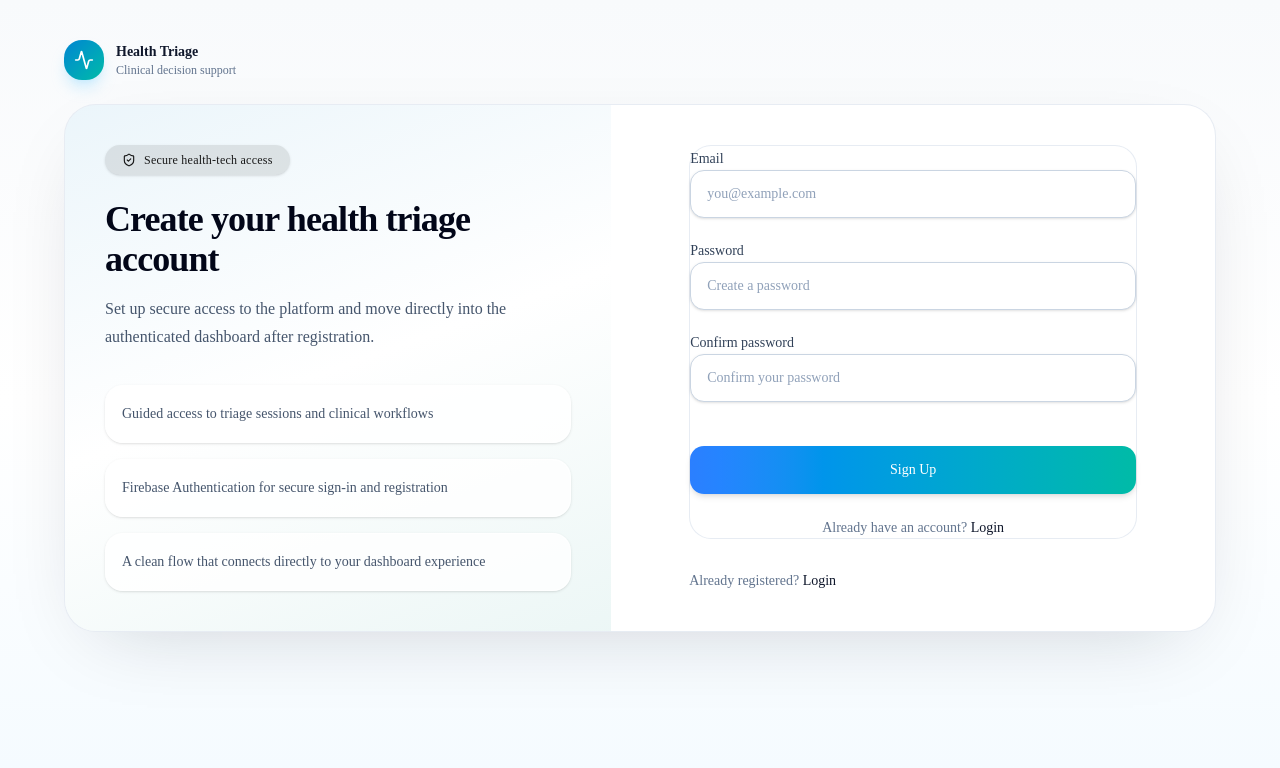
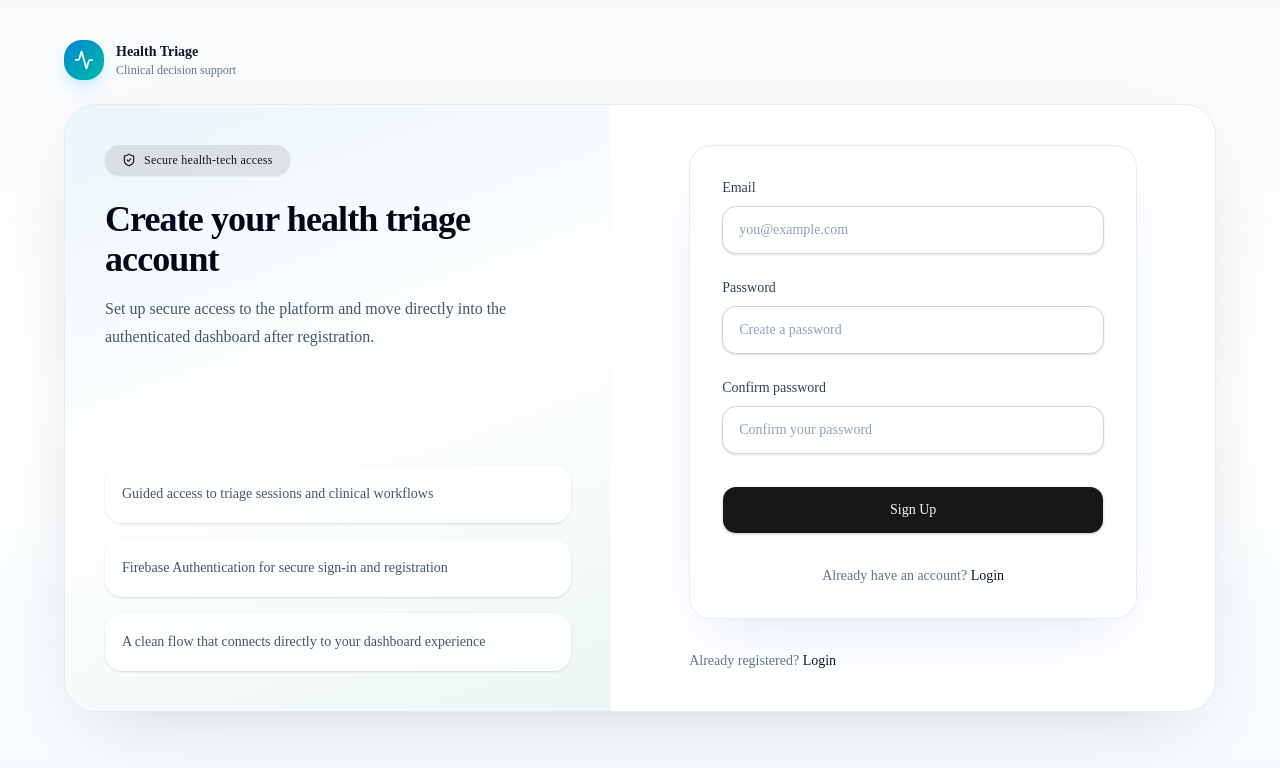
Before and after one commit to HussamKridi/health-triage, a Next.js app: page /signup in a window 1280 px wide. Shown: the top 768 px of the page. Built offline with nearby package versions, Linux system fonts and the light colour scheme; no server answers.

Commit message:
sign up desing fixed

```diff
--- a/components/auth/signup-form.tsx
+++ b/components/auth/signup-form.tsx
@@ -53,11 +53,16 @@ export function SignupForm() {
   }
 
   return (
-    <Card className="border-slate-200/80 shadow-none">
-      <CardContent className="p-0">
-        <form onSubmit={handleSubmit} className="space-y-5">
-          <div className="space-y-2">
-            <Label htmlFor="signup-email">Email</Label>
+    <Card className="border-slate-200/80 shadow-[0_24px_60px_-28px_rgba(37,99,235,0.22)]">
+      <CardContent className="p-6 sm:p-8">
+        <form onSubmit={handleSubmit} className="space-y-6">
+          <div>
+            <Label
+              htmlFor="signup-email"
+              className="mb-2 block text-sm font-medium text-slate-700"
+            >
+              Email
+            </Label>
             <Input
               id="signup-email"
               type="email"
@@ -66,11 +71,17 @@ export function SignupForm() {
               value={email}
               onChange={(event) => setEmail(event.target.value)}
               disabled={isSubmitting}
+              className="border-slate-300 bg-white px-4 py-3"
             />
           </div>
 
-          <div className="space-y-2">
-            <Label htmlFor="signup-password">Password</Label>
+          <div>
+            <Label
+              htmlFor="signup-password"
+              className="mb-2 block text-sm font-medium text-slate-700"
+            >
+              Password
+            </Label>
             <Input
               id="signup-password"
               type="password"
@@ -79,11 +90,17 @@ export function SignupForm() {
               value={password}
               onChange={(event) => setPassword(event.target.value)}
               disabled={isSubmitting}
+              className="border-slate-300 bg-white px-4 py-3"
             />
           </div>
 
-          <div className="space-y-2">
-            <Label htmlFor="confirm-password">Confirm password</Label>
+          <div>
+            <Label
+              htmlFor="confirm-password"
+              className="mb-2 block text-sm font-medium text-slate-700"
+            >
+              Confirm password
+            </Label>
             <Input
               id="confirm-password"
               type="password"
@@ -92,6 +109,7 @@ export function SignupForm() {
               value={confirmPassword}
               onChange={(event) => setConfirmPassword(event.target.value)}
               disabled={isSubmitting}
+              className="border-slate-300 bg-white px-4 py-3"
             />
           </div>
 
@@ -103,14 +121,14 @@ export function SignupForm() {
 
           <Button
             type="submit"
-            className="mt-6 h-12 w-full rounded-xl border-0 bg-gradient-to-r from-blue-500 to-teal-500 py-3 text-sm font-medium text-white shadow-md shadow-black/10 transition hover:opacity-95 active:scale-[0.98] focus-visible:border-transparent focus-visible:ring-0 focus-visible:outline-none"
+            className="mt-2 h-12 w-full rounded-xl text-sm shadow-sm"
             disabled={isSubmitting}
           >
             {isSubmitting ? "Creating account..." : "Sign Up"}
           </Button>
         </form>
 
-        <div className="mt-6 text-center text-sm text-slate-500">
+        <div className="mt-8 text-center text-sm text-slate-500">
           Already have an account?{" "}
           <Link href="/login" className="font-medium text-slate-900 hover:text-sky-700">
             Login
```
